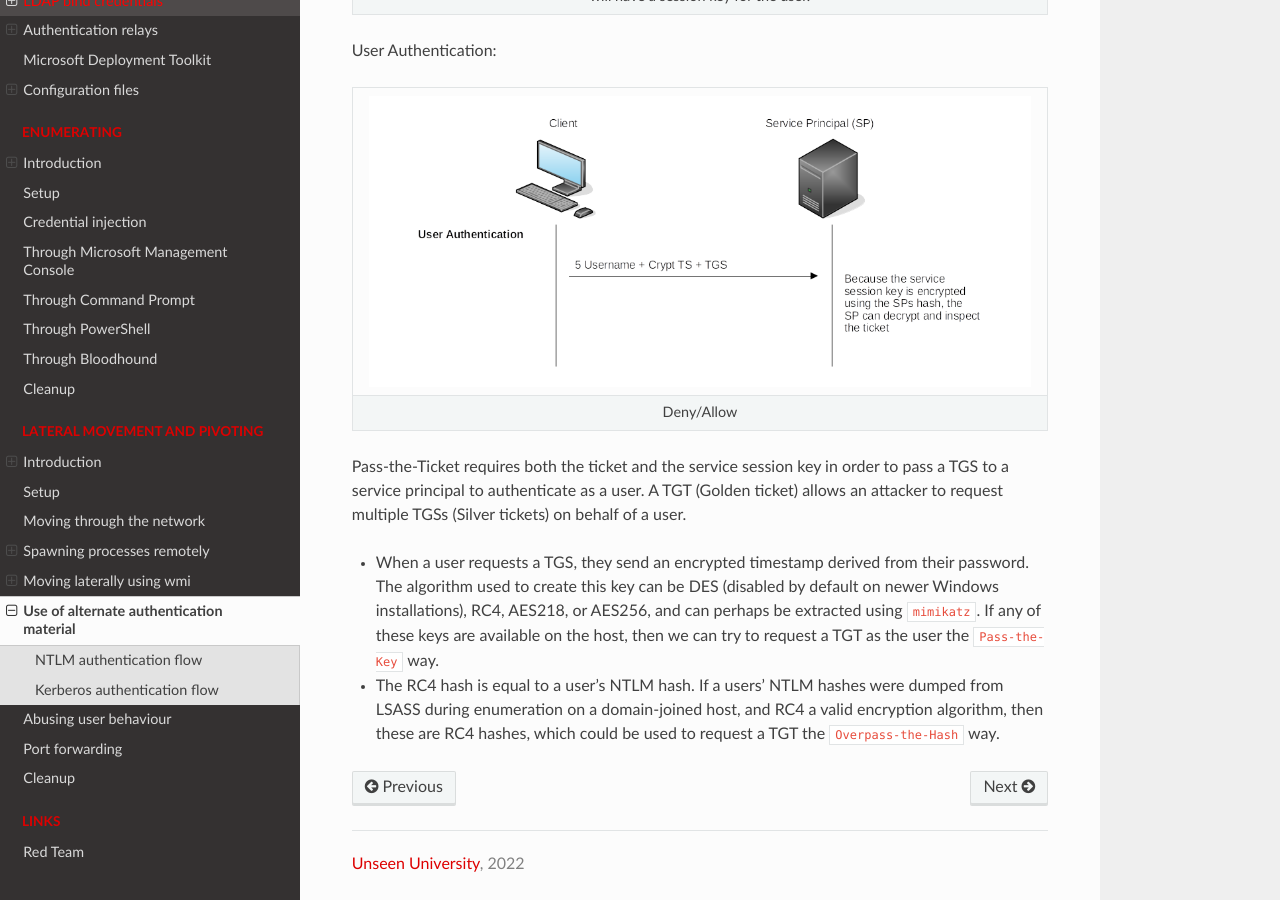
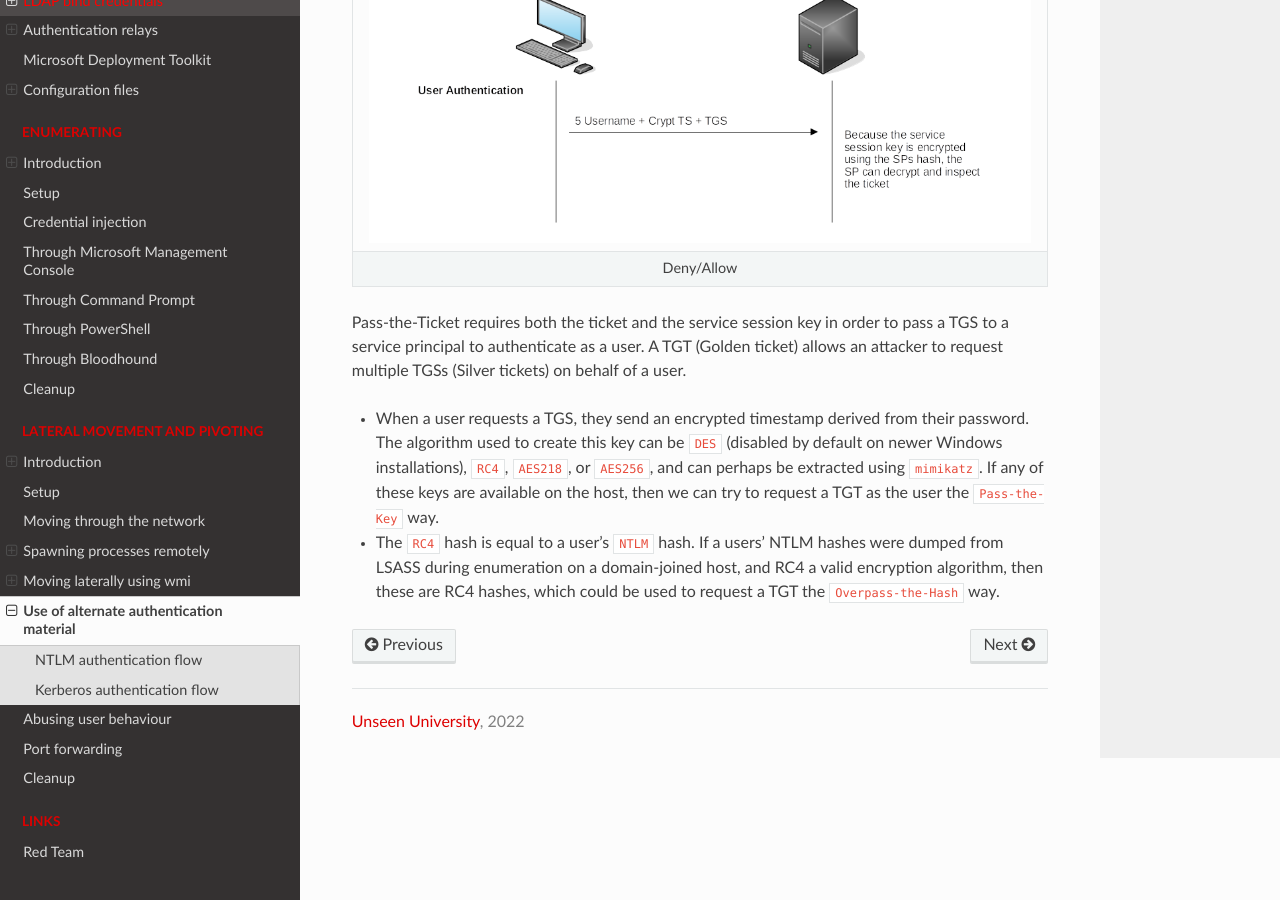
Before and after one commit to tymyrddin/red-ad, a Sphinx documentation site: the page built from source/docs/pivot/auth.md, in a window 1280 px wide and 900 px high, scrolled down 1815 px. Built offline with Sphinx 7.4.7 and the Read the Docs theme 2.0.0, drawn with Linux system fonts in a browser that asks for light colours; some of the changed lines change nothing that is shown; some of the changed text lies outside the part shown.

Commit message:
Version 0.1

```diff
--- a/source/docs/pivot/auth.md
+++ b/source/docs/pivot/auth.md
@@ -6,18 +6,11 @@
 |:--:|
 | This is for domain authentication. In local authentication, this process only occurs <br>between the client and server, as the server keeps the user's NTLM hash in the SAM |
 
-If an attacker manages to compromise a machine where a domain user is logged in, the attacker may be able to dump
+* If an attacker manages to compromise a machine where a domain user is logged in, the attacker may be able to dump
 the domain user's NTLM hash from memory by using a tool like `mimikatz` or other methods. The attacker could try to
 crack the hash(es) and user passwords.
-
-Another option is "Pass-the Hash":
-
-* User asks to authenticate
-* Server sends challenge
-* User sends hash (not password)
-
-This would allow an attacker to authenticate as a user in certain situations without ever needing to know the a
-password. It does require dumping hashes locally or remotely.
+* User sends hash (not password). This allows an attacker to authenticate as a user in certain situations without
+ever needing to know a password, called "Pass-the-Hash". It does require dumping hashes locally or remotely.
 
 ## Kerberos authentication flow
 
@@ -44,9 +37,9 @@
 behalf of a user.
 
 * When a user requests a TGS, they send an encrypted timestamp derived from their password. The algorithm used to
-create this key can be DES (disabled by default on newer Windows installations), RC4, AES218, or AES256, and can
+create this key can be `DES` (disabled by default on newer Windows installations), `RC4`, `AES218`, or `AES256`, and can
 perhaps be extracted using `mimikatz`. If any of these keys are available on the host, then we can try to request a TGT
 as the user the `Pass-the-Key` way.
-* The RC4 hash is equal to a user's NTLM hash. If a users' NTLM hashes were dumped from LSASS during enumeration on a
-domain-joined host, and RC4 a valid encryption algorithm, then these are RC4 hashes, which could be used to request a
+* The `RC4` hash is equal to a user's `NTLM` hash. If a users' NTLM hashes were dumped from LSASS during enumeration on
+a domain-joined host, and RC4 a valid encryption algorithm, then these are RC4 hashes, which could be used to request a
 TGT the `Overpass-the-Hash` way.
```
